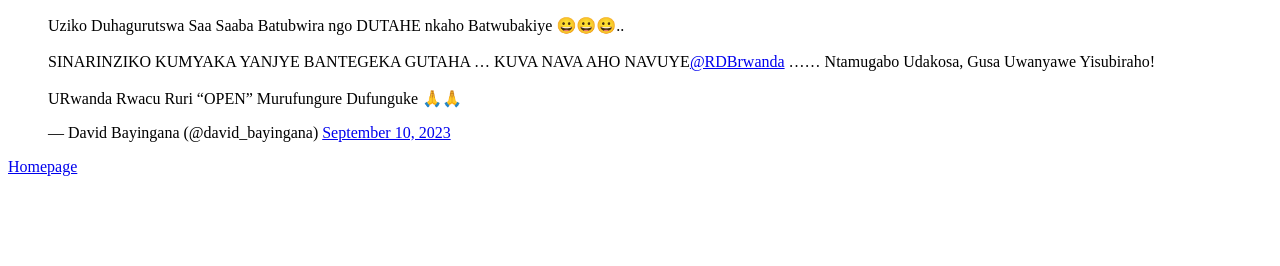
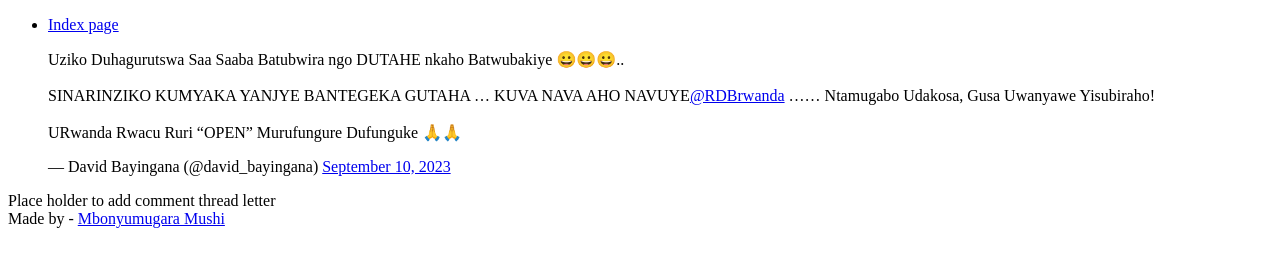
Before and after one commit to Mugara374/alu-web-development, a plain HTML site: page html_basic/tweets.html in a window 1280 px wide. Drawn offline with Linux system fonts and the light colour scheme.

Commit message:
Add files via upload

```diff
--- a/html_basic/tweets.html
+++ b/html_basic/tweets.html
@@ -1,21 +1,40 @@
 <!DOCTYPE html>
 <html lang="en">
+
 <head>
     <meta charset="UTF-8">
     <meta name="viewport" content="width=device-width, initial-scale=1.0">
-    <title>Document</title>
+    <title>Tweets</title>
 </head>
+
 <body>
+    <header>
+        <ul>
+            <li><a href="index.html">Index page</a></li>
+        </ul>
+    </header>
+
+    <main>
+        <article>
             <blockquote class="twitter-tweet">
                 <p lang="id" dir="ltr">Uziko Duhagurutswa Saa Saaba Batubwira ngo DUTAHE nkaho Batwubakiye
                     😀😀😀..<br><br>SINARINZIKO KUMYAKA YANJYE BANTEGEKA GUTAHA … KUVA NAVA AHO NAVUYE<a
-                href="https://twitter.com/RDBrwanda?ref_src=twsrc%5Etfw">@RDBrwanda</a> …… Ntamugabo Udakosa, Gusa Uwanyawe
+                        href="https://twitter.com/RDBrwanda?ref_src=twsrc%5Etfw">@RDBrwanda</a> …… Ntamugabo Udakosa,
+                    Gusa Uwanyawe
                     Yisubiraho! <br><br>URwanda Rwacu Ruri “OPEN” Murufungure Dufunguke 🙏🙏</p>&mdash; David Bayingana
                 (@david_bayingana) <a
-            href="https://twitter.com/david_bayingana/status/1700663128852214052?ref_src=twsrc%5Etfw">September 10, 2023</a>
+                    href="https://twitter.com/david_bayingana/status/1700663128852214052?ref_src=twsrc%5Etfw">September
+                    10, 2023</a>
             </blockquote>
             <script async src="https://platform.twitter.com/widgets.js"></script>
+        </article>
 
-    <a href="index.html">Homepage</a>
+        <aside>Place holder to add comment thread letter</aside>
+
+    </main>
+
+    <footer>Made by <Mbonyumugara Mushi> - <a href="https://github.com/Mugara374/alu-web-development" target="_blank">Mbonyumugara Mushi</a></footer>
+
 </body>
+
 </html>
```
Lines whose indentation alone changed are shown as unchanged.
